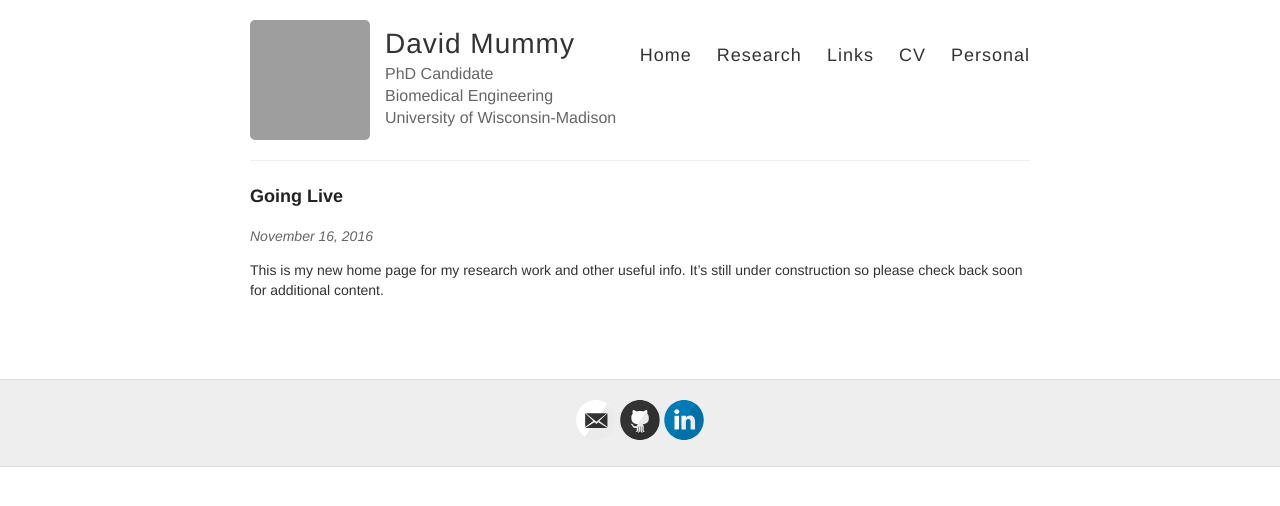
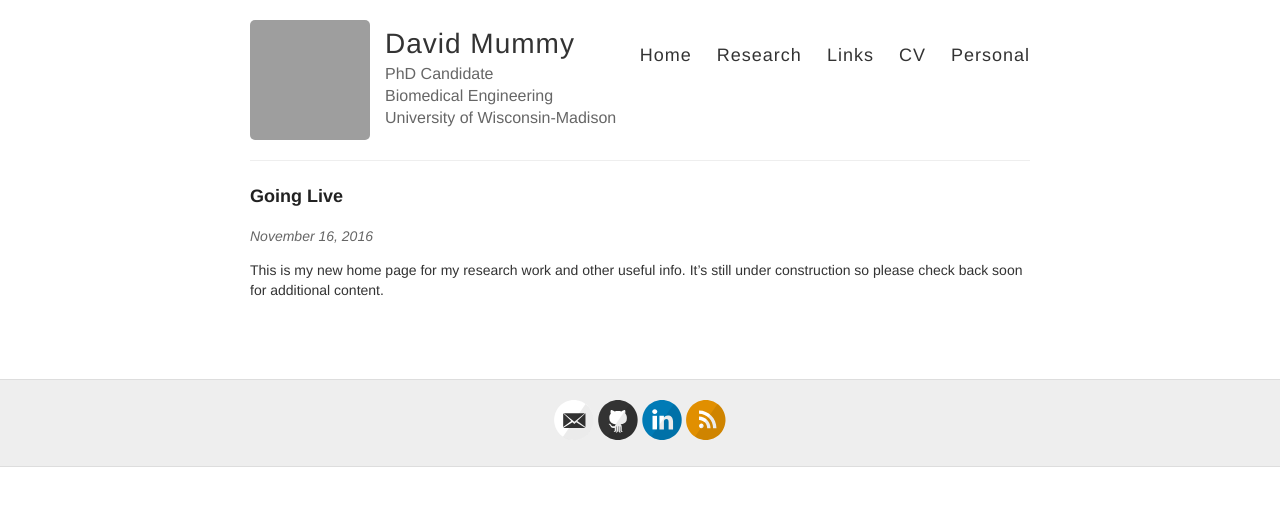
Before and after one commit to mummydg/mummydg.github.io, a Jekyll site: the page built from index.html, in a window 1280 px wide. Shown: the top 506 px of the page. Built offline with Jekyll 4.4.1, drawn with Linux system fonts in a browser that asks for light colours; grey boxes are pictures that could not be loaded.

Commit message:
testing rss feed

```diff
--- a/_config.yml
+++ b/_config.yml
@@ -30,7 +30,7 @@ footer-links:
   instagram:
   linkedin: dgmummy
   pinterest:
-  rss: # just type anything here for a working RSS icon
+  rss: test # juste anything here for a working RSS icon
   twitter:
   stackoverflow: # your stackoverflow profile, e.g. "users/50476/bart-kiers"
   youtube: # channel/<your_long_string> or user/<user-name>
```
